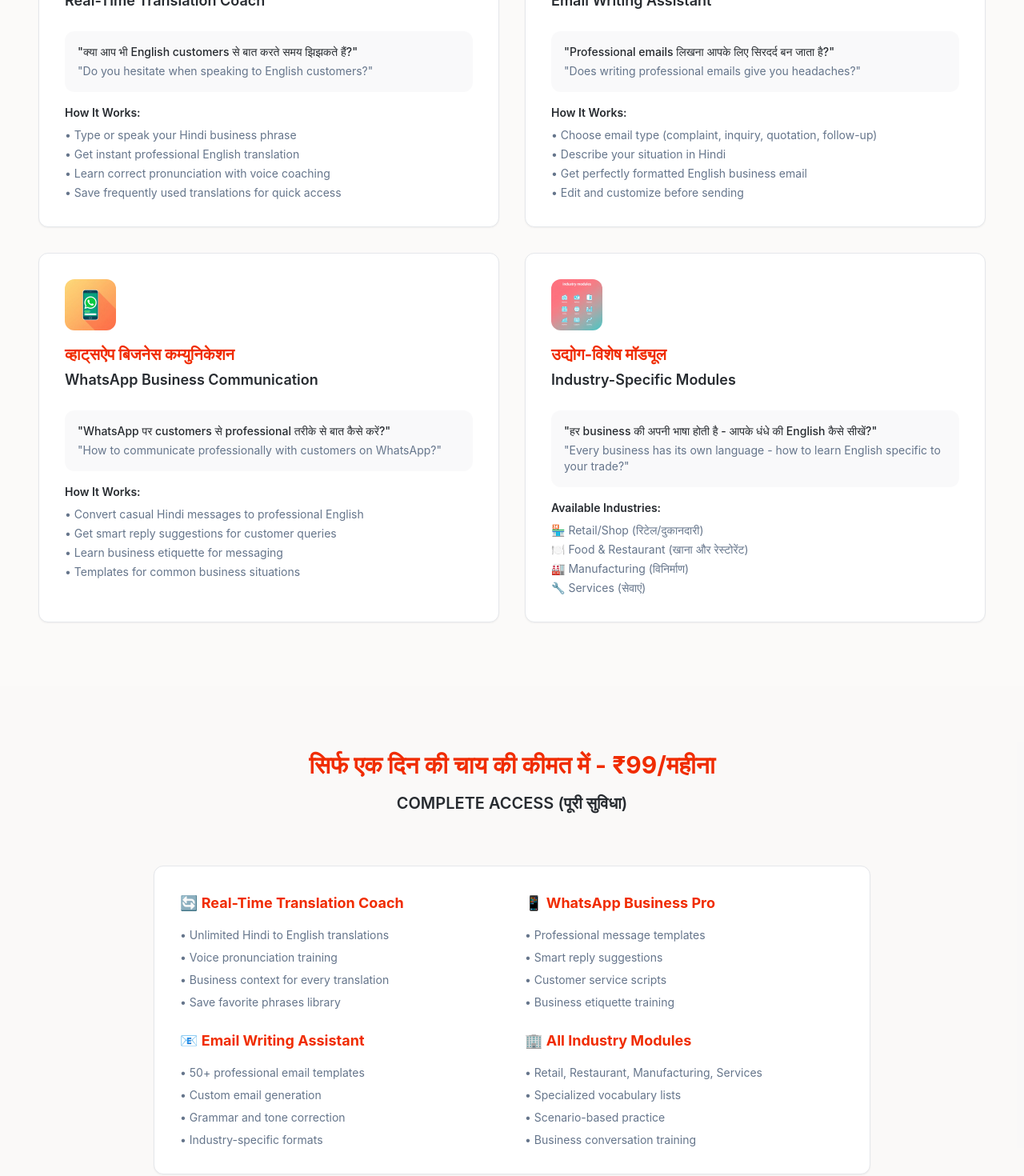
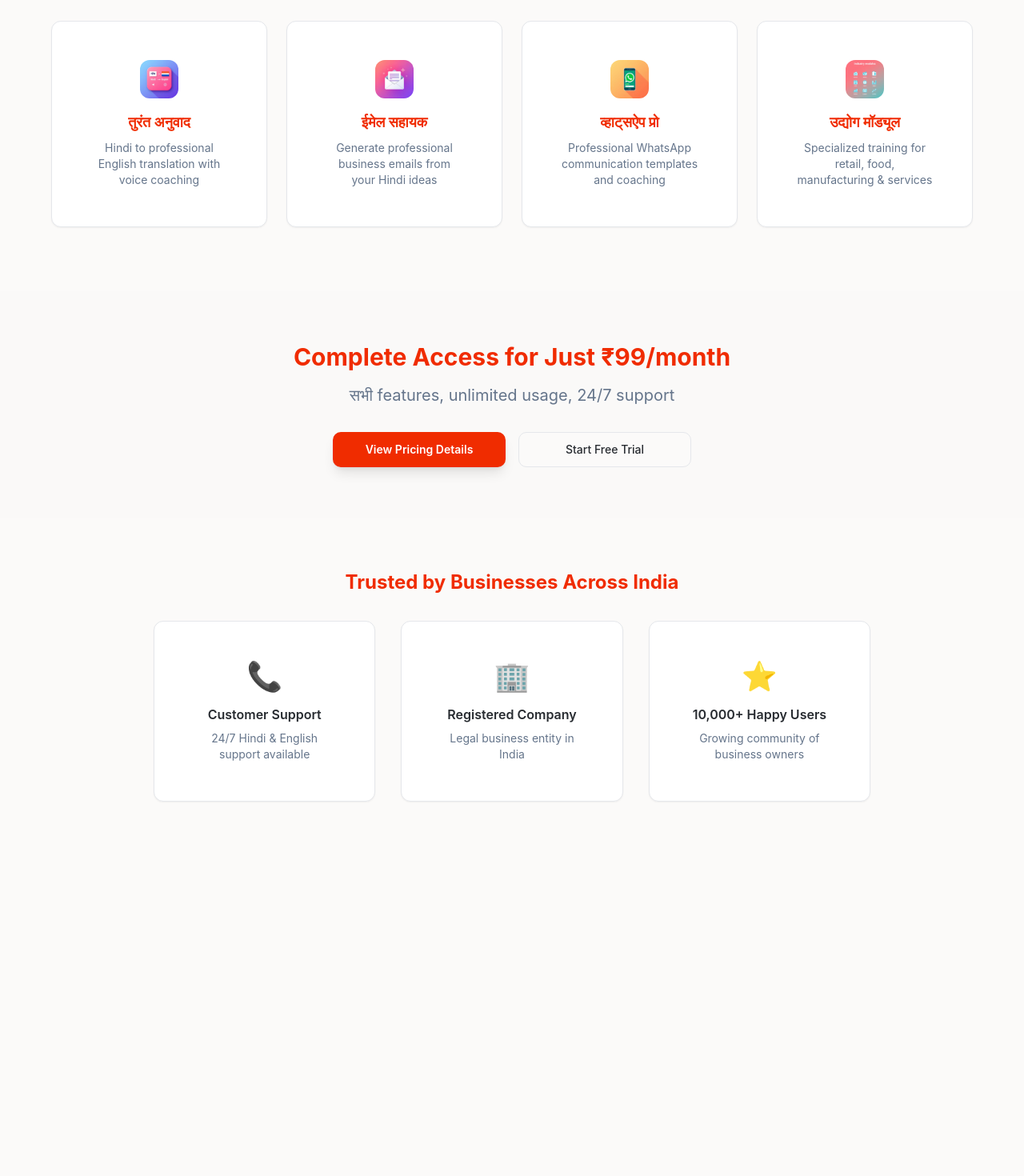
Before and after one commit to darylperisCM/vyaparguru, a React (Vite) app: page / in a window 1280 px wide. Shown: the part 1360-2830 px from the top of the page at 80% size. After the commit the page ends 2474 px from the top, so only its background shows below. Built offline with nearby package versions, Linux system fonts and the light colour scheme.

Commit message:
Refactor homepage content

```diff
--- a/src/pages/Index.tsx
+++ b/src/pages/Index.tsx
@@ -83,201 +83,103 @@ export default function Index() {
         </div>
       </section>
 
-      {/* Solution Section */}
-      <section id="features" className="py-20 px-4">
+      {/* CTA Buttons Section */}
+      <section className="py-12 px-4">
+        <div className="container mx-auto text-center">
+          <div className="flex flex-col sm:flex-row gap-4 justify-center max-w-md mx-auto">
+            <NavLink to="/features" className="flex-1">
+              <Button variant="outline" size="lg" className="w-full">
+                View Features
+              </Button>
+            </NavLink>
+            <NavLink to="/pricing" className="flex-1">
+              <Button variant="hero" size="lg" className="w-full">
+                See Pricing
+              </Button>
+            </NavLink>
+          </div>
+        </div>
+      </section>
+
+      {/* Solution Summary Section */}
+      <section className="py-20 px-4">
         <div className="container mx-auto">
           <div className="text-center mb-16">
             <h2 className="text-3xl font-bold mb-4 text-primary">
               हमारा AI-powered समाधान आपकी हर जरूरत पूरी करता है
             </h2>
+            <p className="text-lg text-muted-foreground">
+              Our comprehensive solution covers all your business English needs
+            </p>
           </div>
 
-          <div className="grid md:grid-cols-2 gap-8">
-            {/* Feature 1: Real-Time Translation Coach */}
-            <Card className="p-8">
-              <div className="mb-6">
-                <img src={translationIcon} alt="Translation Coach" className="w-16 h-16 rounded-lg mb-4" />
-                <h3 className="text-xl font-bold text-primary mb-1">तुरंत अनुवाद कोच</h3>
-                <h4 className="text-lg font-semibold text-foreground">Real-Time Translation Coach</h4>
-              </div>
-              <div className="mb-4 p-4 bg-muted/50 rounded-lg">
-                <p className="text-sm text-foreground font-medium mb-1">
-                  "क्या आप भी English customers से बात करते समय झिझकते हैं?"
-                </p>
-                <p className="text-sm text-muted-foreground">
-                  "Do you hesitate when speaking to English customers?"
-                </p>
-              </div>
-              <div className="space-y-2">
-                <h5 className="font-semibold text-sm">How It Works:</h5>
-                <ul className="text-sm text-muted-foreground space-y-1">
-                  <li>• Type or speak your Hindi business phrase</li>
-                  <li>• Get instant professional English translation</li>
-                  <li>• Learn correct pronunciation with voice coaching</li>
-                  <li>• Save frequently used translations for quick access</li>
-                </ul>
-              </div>
+          <div className="grid md:grid-cols-2 lg:grid-cols-4 gap-6 max-w-6xl mx-auto">
+            <NavLink to="/features" className="block">
+              <Card className="p-6 text-center hover:shadow-lg transition-shadow cursor-pointer h-full">
+                <CardContent className="pt-6">
+                  <img src={translationIcon} alt="Translation Coach" className="w-12 h-12 rounded-lg mx-auto mb-4" />
+                  <h3 className="font-semibold text-lg mb-2 text-primary">तुरंत अनुवाद</h3>
+                  <p className="text-sm text-muted-foreground">Hindi to professional English translation with voice coaching</p>
+                </CardContent>
               </Card>
+            </NavLink>
 
-            {/* Feature 2: Email Writing Assistant */}
-            <Card className="p-8">
-              <div className="mb-6">
-                <img src={emailIcon} alt="Email Assistant" className="w-16 h-16 rounded-lg mb-4" />
-                <h3 className="text-xl font-bold text-primary mb-1">ईमेल लेखन सहायक</h3>
-                <h4 className="text-lg font-semibold text-foreground">Email Writing Assistant</h4>
-              </div>
-              <div className="mb-4 p-4 bg-muted/50 rounded-lg">
-                <p className="text-sm text-foreground font-medium mb-1">
-                  "Professional emails लिखना आपके लिए सिरदर्द बन जाता है?"
-                </p>
-                <p className="text-sm text-muted-foreground">
-                  "Does writing professional emails give you headaches?"
-                </p>
-              </div>
-              <div className="space-y-2">
-                <h5 className="font-semibold text-sm">How It Works:</h5>
-                <ul className="text-sm text-muted-foreground space-y-1">
-                  <li>• Choose email type (complaint, inquiry, quotation, follow-up)</li>
-                  <li>• Describe your situation in Hindi</li>
-                  <li>• Get perfectly formatted English business email</li>
-                  <li>• Edit and customize before sending</li>
-                </ul>
-              </div>
+            <NavLink to="/features" className="block">
+              <Card className="p-6 text-center hover:shadow-lg transition-shadow cursor-pointer h-full">
+                <CardContent className="pt-6">
+                  <img src={emailIcon} alt="Email Assistant" className="w-12 h-12 rounded-lg mx-auto mb-4" />
+                  <h3 className="font-semibold text-lg mb-2 text-primary">ईमेल सहायक</h3>
+                  <p className="text-sm text-muted-foreground">Generate professional business emails from your Hindi ideas</p>
+                </CardContent>
               </Card>
+            </NavLink>
 
-            {/* Feature 3: WhatsApp Business Communication */}
-            <Card className="p-8">
-              <div className="mb-6">
-                <img src={whatsappIcon} alt="WhatsApp Business" className="w-16 h-16 rounded-lg mb-4" />
-                <h3 className="text-xl font-bold text-primary mb-1">व्हाट्सऐप बिजनेस कम्युनिकेशन</h3>
-                <h4 className="text-lg font-semibold text-foreground">WhatsApp Business Communication</h4>
-              </div>
-              <div className="mb-4 p-4 bg-muted/50 rounded-lg">
-                <p className="text-sm text-foreground font-medium mb-1">
-                  "WhatsApp पर customers से professional तरीके से बात कैसे करें?"
-                </p>
-                <p className="text-sm text-muted-foreground">
-                  "How to communicate professionally with customers on WhatsApp?"
-                </p>
-              </div>
-              <div className="space-y-2">
-                <h5 className="font-semibold text-sm">How It Works:</h5>
-                <ul className="text-sm text-muted-foreground space-y-1">
-                  <li>• Convert casual Hindi messages to professional English</li>
-                  <li>• Get smart reply suggestions for customer queries</li>
-                  <li>• Learn business etiquette for messaging</li>
-                  <li>• Templates for common business situations</li>
-                </ul>
-              </div>
+            <NavLink to="/features" className="block">
+              <Card className="p-6 text-center hover:shadow-lg transition-shadow cursor-pointer h-full">
+                <CardContent className="pt-6">
+                  <img src={whatsappIcon} alt="WhatsApp Business" className="w-12 h-12 rounded-lg mx-auto mb-4" />
+                  <h3 className="font-semibold text-lg mb-2 text-primary">व्हाट्सऐप प्रो</h3>
+                  <p className="text-sm text-muted-foreground">Professional WhatsApp communication templates and coaching</p>
+                </CardContent>
               </Card>
+            </NavLink>
 
-            {/* Feature 4: Industry-Specific Modules */}
-            <Card className="p-8">
-              <div className="mb-6">
-                <img src={industryIcon} alt="Industry Modules" className="w-16 h-16 rounded-lg mb-4" />
-                <h3 className="text-xl font-bold text-primary mb-1">उद्योग-विशेष मॉड्यूल</h3>
-                <h4 className="text-lg font-semibold text-foreground">Industry-Specific Modules</h4>
-              </div>
-              <div className="mb-4 p-4 bg-muted/50 rounded-lg">
-                <p className="text-sm text-foreground font-medium mb-1">
-                  "हर business की अपनी भाषा होती है - आपके धंधे की English कैसे सीखें?"
-                </p>
-                <p className="text-sm text-muted-foreground">
-                  "Every business has its own language - how to learn English specific to your trade?"
-                </p>
-              </div>
-              <div className="space-y-2">
-                <h5 className="font-semibold text-sm">Available Industries:</h5>
-                <ul className="text-sm text-muted-foreground space-y-1">
-                  <li>🏪 Retail/Shop (रिटेल/दुकानदारी)</li>
-                  <li>🍽️ Food & Restaurant (खाना और रेस्टोरेंट)</li>
-                  <li>🏭 Manufacturing (विनिर्माण)</li>
-                  <li>🔧 Services (सेवाएं)</li>
-                </ul>
-              </div>
+            <NavLink to="/features" className="block">
+              <Card className="p-6 text-center hover:shadow-lg transition-shadow cursor-pointer h-full">
+                <CardContent className="pt-6">
+                  <img src={industryIcon} alt="Industry Modules" className="w-12 h-12 rounded-lg mx-auto mb-4" />
+                  <h3 className="font-semibold text-lg mb-2 text-primary">उद्योग मॉड्यूल</h3>
+                  <p className="text-sm text-muted-foreground">Specialized training for retail, food, manufacturing & services</p>
+                </CardContent>
               </Card>
+            </NavLink>
           </div>
         </div>
       </section>
 
-      {/* Pricing Section */}
-      <section className="py-20 px-4 bg-muted/30">
-        <div className="container mx-auto">
-          <div className="text-center mb-16">
+      {/* Pricing Teaser Section */}
+      <section className="py-16 px-4 bg-muted/30">
+        <div className="container mx-auto text-center">
           <h2 className="text-3xl font-bold mb-4 text-primary">
-              सिर्फ एक दिन की चाय की कीमत में - ₹99/महीना
+            Complete Access for Just ₹99/month
           </h2>
-            <p className="text-xl font-semibold text-foreground">COMPLETE ACCESS (पूरी सुविधा)</p>
-          </div>
-
-          <div className="max-w-4xl mx-auto">
-            <Card className="p-8">
-              <div className="grid md:grid-cols-2 gap-8">
-                <div>
-                  <h3 className="text-lg font-bold text-primary mb-4">🔄 Real-Time Translation Coach</h3>
-                  <ul className="space-y-2 text-sm text-muted-foreground mb-6">
-                    <li>• Unlimited Hindi to English translations</li>
-                    <li>• Voice pronunciation training</li>
-                    <li>• Business context for every translation</li>
-                    <li>• Save favorite phrases library</li>
-                  </ul>
-
-                  <h3 className="text-lg font-bold text-primary mb-4">📧 Email Writing Assistant</h3>
-                  <ul className="space-y-2 text-sm text-muted-foreground">
-                    <li>• 50+ professional email templates</li>
-                    <li>• Custom email generation</li>
-                    <li>• Grammar and tone correction</li>
-                    <li>• Industry-specific formats</li>
-                  </ul>
-                </div>
-
-                <div>
-                  <h3 className="text-lg font-bold text-primary mb-4">📱 WhatsApp Business Pro</h3>
-                  <ul className="space-y-2 text-sm text-muted-foreground mb-6">
-                    <li>• Professional message templates</li>
-                    <li>• Smart reply suggestions</li>
-                    <li>• Customer service scripts</li>
-                    <li>• Business etiquette training</li>
-                  </ul>
-
-                  <h3 className="text-lg font-bold text-primary mb-4">🏢 All Industry Modules</h3>
-                  <ul className="space-y-2 text-sm text-muted-foreground">
-                    <li>• Retail, Restaurant, Manufacturing, Services</li>
-                    <li>• Specialized vocabulary lists</li>
-                    <li>• Scenario-based practice</li>
-                    <li>• Business conversation training</li>
-                  </ul>
-                </div>
-              </div>
-            </Card>
-          </div>
-        </div>
-      </section>
-
-      {/* CTA Section */}
-      <section className="py-20 px-4 gradient-hero">
-        <div className="container mx-auto text-center">
-          <h2 className="text-3xl font-bold text-white mb-6">
-            <span className="hindi-text">आज ही शुरू करें</span>
-            <br />
-            Start Your English Journey Today
-          </h2>
-          <p className="text-white/90 mb-8 max-w-2xl mx-auto">
-            Join thousands of Indian businesses already improving their English communication
+          <p className="text-xl text-muted-foreground mb-8">
+            सभी features, unlimited usage, 24/7 support
           </p>
-          {isAuthenticated ? (
-            <NavLink to="/dashboard">
-              <Button variant="secondary" size="xl" className="bg-white text-primary hover:bg-white/90">
-                Continue Learning
+          <div className="flex flex-col sm:flex-row gap-4 justify-center max-w-md mx-auto">
+            <NavLink to="/pricing" className="flex-1">
+              <Button variant="hero" size="lg" className="w-full">
+                View Pricing Details
               </Button>
             </NavLink>
-          ) : (
-            <NavLink to="/auth/sign-in">
-              <Button variant="secondary" size="xl" className="bg-white text-primary hover:bg-white/90">
-                Start Free Trial - ₹99/month
+            {!isAuthenticated && (
+              <NavLink to="/auth/sign-in" className="flex-1">
+                <Button variant="outline" size="lg" className="w-full">
+                  Start Free Trial
                 </Button>
               </NavLink>
             )}
+          </div>
         </div>
       </section>
 
```
Lines whose indentation alone changed are shown as unchanged.
